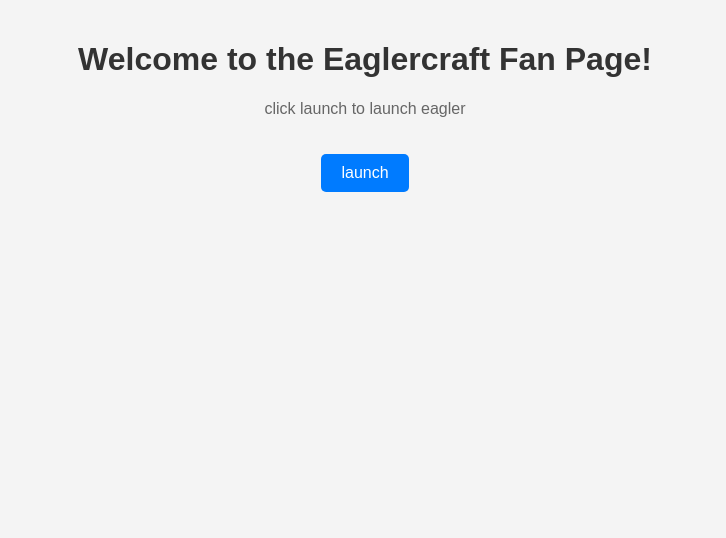
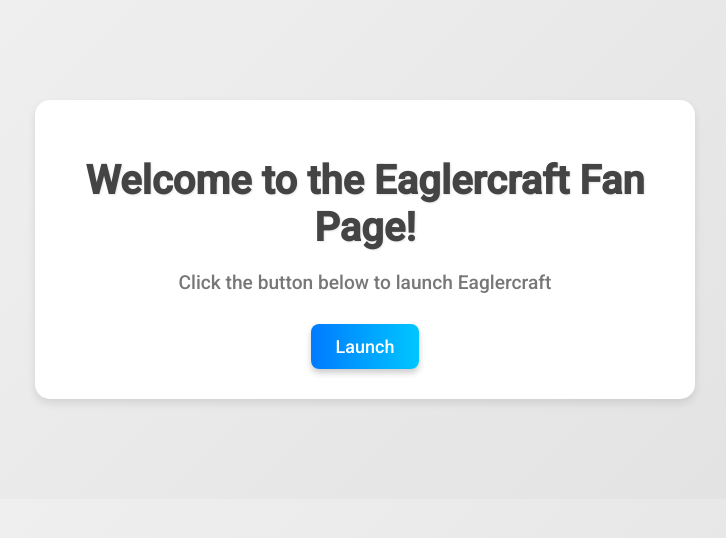
Before and after one commit to zach2011xa/MagiCraftSMP.github.io, a plain HTML site: page index.html in a window 1280 px wide. Shown: the whole page, without its empty margins (275-1001 px from the left). Drawn offline with Linux system fonts and the light colour scheme.

Commit message:
Update index.html

```diff
--- a/index.html
+++ b/index.html
@@ -3,46 +3,62 @@
 <head>
     <meta charset="UTF-8">
     <meta name="viewport" content="width=device-width, initial-scale=1.0">
-    <title>Magic Craft SMP launch</title>
+    <title>Magic Craft SMP Launch</title>
+    <link href="https://fonts.googleapis.com/css2?family=Roboto:wght@300;500&display=swap" rel="stylesheet">
     <style>
         body {
-            font-family: Arial, sans-serif;
+            font-family: 'Roboto', sans-serif;
             margin: 0;
             padding: 0;
-            background-color: #f4f4f4;
+            background: linear-gradient(135deg, #f2f2f2, #e0e0e0);
+            text-align: center;
+            color: #333;
+        }
+        .container {
+            max-width: 600px;
+            margin: 100px auto;
+            padding: 30px;
+            background: #fff;
+            border-radius: 15px;
+            box-shadow: 0 4px 8px rgba(0, 0, 0, 0.1);
             text-align: center;
         }
-        .container {
-            max-width: 800px;
-            margin: 0 auto;
-            padding: 20px;
-        }
         h1 {
-            color: #333;
+            font-size: 2.5em;
+            margin-bottom: 20px;
+            color: #444;
+            text-shadow: 1px 1px 2px rgba(0, 0, 0, 0.1);
         }
         p {
-            color: #666;
+            font-size: 1.2em;
+            color: #777;
+            margin-bottom: 30px;
         }
         .button {
             display: inline-block;
-            padding: 10px 20px;
-            font-size: 16px;
+            padding: 12px 25px;
+            font-size: 18px;
             color: #fff;
-            background-color: #007bff;
+            background: linear-gradient(90deg, #007bff, #00c6ff);
             text-decoration: none;
-            border-radius: 5px;
-            margin-top: 20px;
+            border-radius: 8px;
+            transition: background 0.3s, transform 0.3s;
+            box-shadow: 0 4px 6px rgba(0, 0, 0, 0.2);
         }
         .button:hover {
-            background-color: #0056b3;
+            background: linear-gradient(90deg, #0056b3, #00aaff);
+            transform: scale(1.05);
+        }
+        .button:active {
+            transform: scale(0.95);
         }
     </style>
 </head>
 <body>
     <div class="container">
         <h1>Welcome to the Eaglercraft Fan Page!</h1>
-        <p>click launch to launch eagler</p>
-        <a href="client.html" class="button">launch</a>
+        <p>Click the button below to launch Eaglercraft</p>
+        <a href="client.html" class="button">Launch</a>
     </div>
 </body>
 </html>
```
